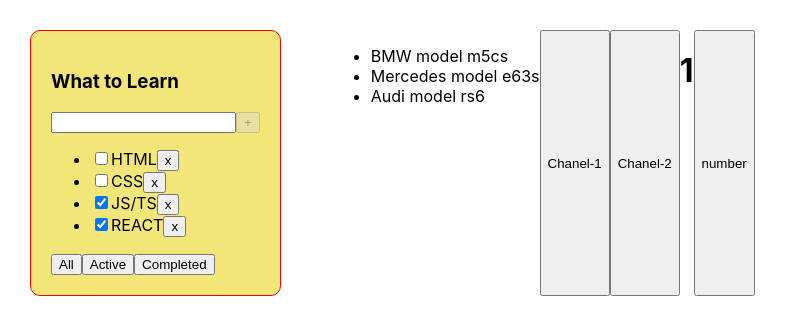
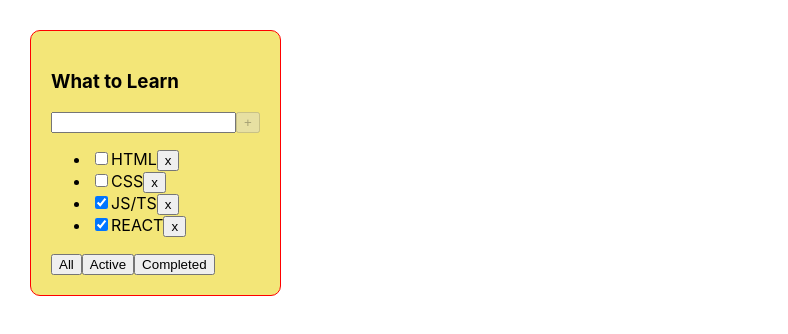
Before and after one commit to Heavyvetal9/1-todolist, a React (Create React App) app: page / in a window 1280 px wide. Shown: the top 334 px of the page, without its empty margins (0-788 px from the left). Built offline with nearby package versions, Linux system fonts and the light colour scheme.

Commit message:
Todolist-2

```diff
--- a/src/App.tsx
+++ b/src/App.tsx
@@ -1,8 +1,8 @@
 import React, {useState} from 'react';
 import './App.css';
 import {TaskType, TodoList} from "./TodoList";
-import {TopCars} from "./Component";
-import {Button} from "./component/Button";
+// import {TopCars} from "./Component";
+// import {Button} from "./component/Button";
 import {v1} from "uuid";
 
 
@@ -48,27 +48,27 @@ function App() {
             : tasks
 
 
-    const Button1Foo = (subscriber: string, age: number) => {
-        console.log(subscriber, age)
-    }
+    // const Button1Foo = (subscriber: string, age: number) => {
+    //     console.log(subscriber, age)
+    // }
 
-    const Button2Foo = (subscriber: string, age: number) => {
-        console.log(subscriber, age)
-    }
+    // const Button2Foo = (subscriber: string, age: number) => {
+    //     console.log(subscriber, age)
+    // }
 
-    const topCars = [
-        {id: 1, manufacturer: 'BMW', model: 'm5cs'},
-        {id: 2, manufacturer: 'Mercedes', model: 'e63s'},
-        {id: 3, manufacturer: 'Audi', model: 'rs6'},
-    ]
+    // const topCars = [
+    //     {id: 1, manufacturer: 'BMW', model: 'm5cs'},
+    //     {id: 2, manufacturer: 'Mercedes', model: 'e63s'},
+    //     {id: 3, manufacturer: 'Audi', model: 'rs6'},
+    // ]
 
 
-    let [a, setA] = useState(1)
+    // let [a, setA] = useState(1)
 
-    const onClickHandler = () => {
-        setA(++a);
-        console.log(a)
-    }
+    // const onClickHandler = () => {
+    //     setA(++a);
+    //     console.log(a)
+    // }
 
 
     return (
@@ -83,12 +83,12 @@ function App() {
             />
 
 
-            <TopCars cars={topCars}/>
+            {/*<TopCars cars={topCars}/>*/}
 
-            <Button name={"Chanel-1"} callBack={() => Button1Foo("I am VASYA", 21)}/>
-            <Button name={"Chanel-2"} callBack={() => Button2Foo("I am IVAN", 31)}/>
-            <h1>{a}</h1>
-            <button onClick={onClickHandler}>number</button>
+            {/*<Button name={"Chanel-1"} callBack={() => Button1Foo("I am VASYA", 21)}/>*/}
+            {/*<Button name={"Chanel-2"} callBack={() => Button2Foo("I am IVAN", 31)}/>*/}
+            {/*<h1>{a}</h1>*/}
+            {/*<button onClick={onClickHandler}>number</button>*/}
 
 
             {/*<TodoList title={todoListTitle} tasks={tasks}/>*/}
```
